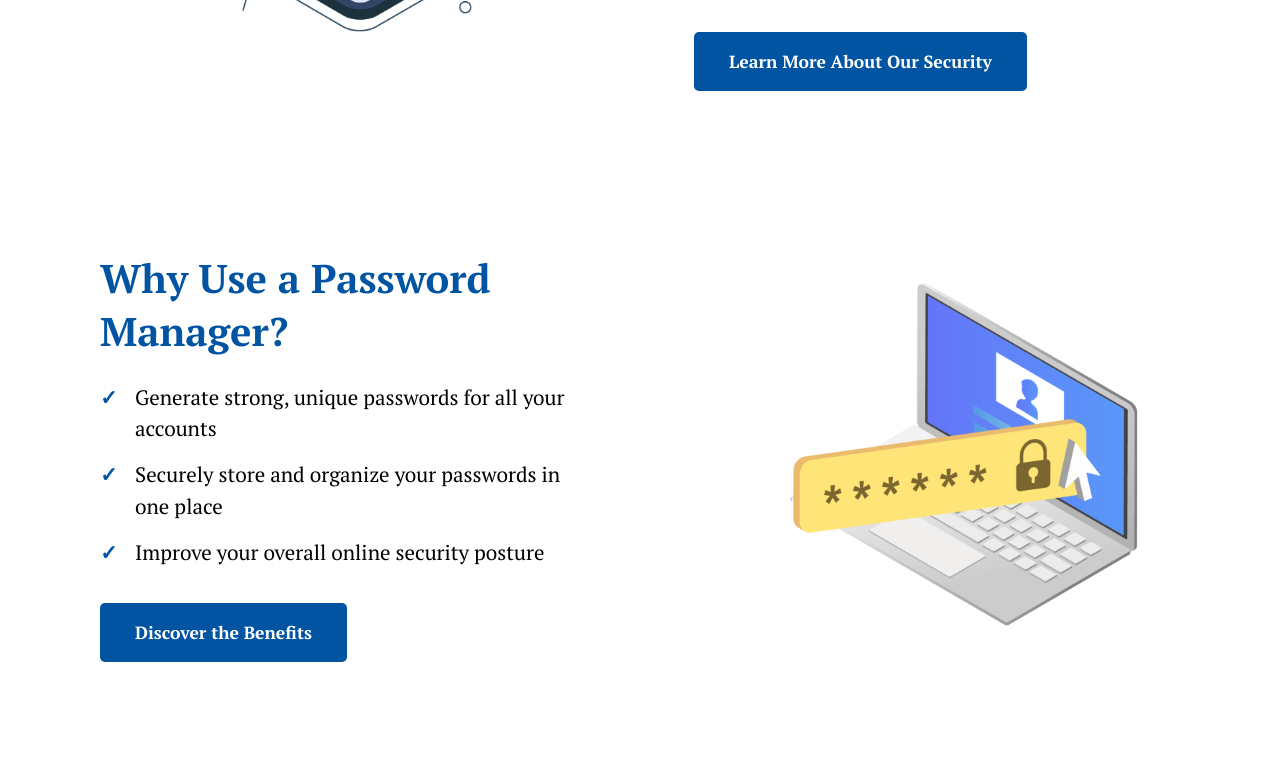
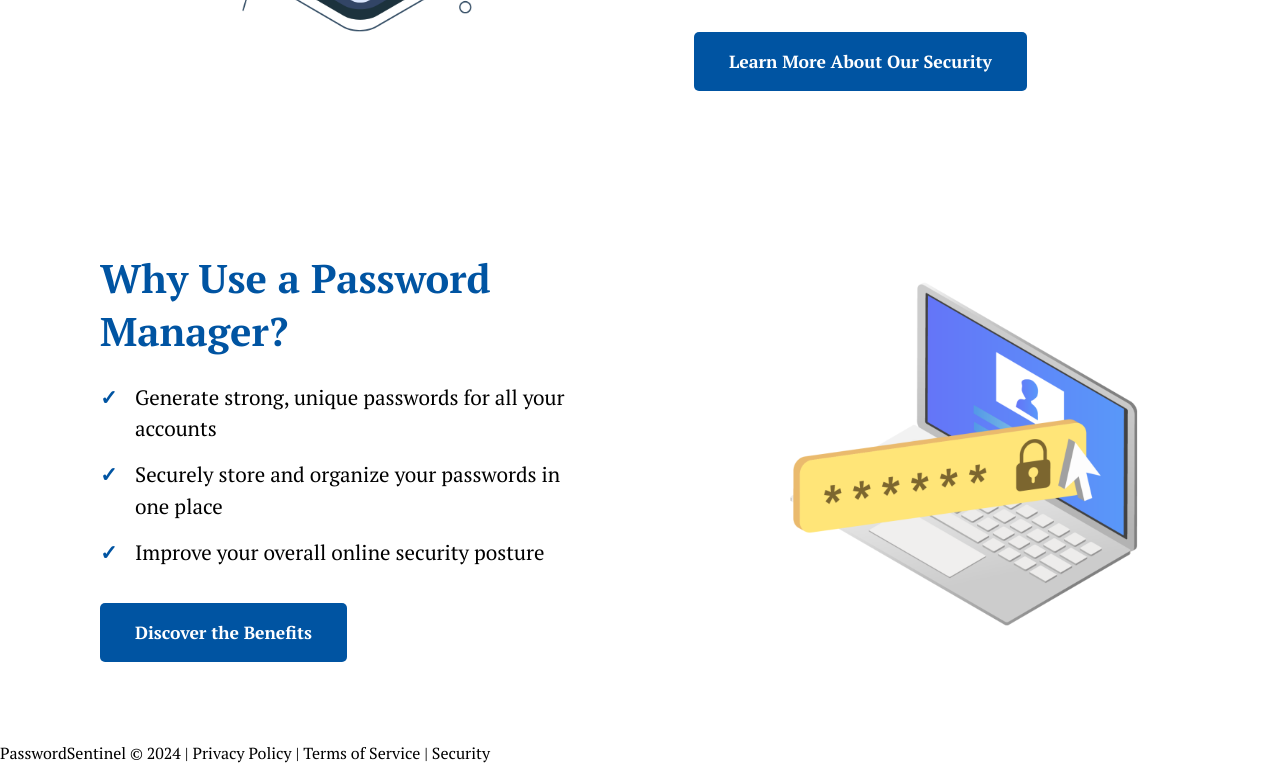
Before and after one commit to CyberSphinxxx/PasswordSentinel, a plain HTML site: page index.html in a window 1280 px wide. Shown: the part 2030-2794 px from the top of the page. Before the commit the page ends 2772 px from the top, so only its background shows below. Drawn offline with Linux system fonts and the light colour scheme.

Commit message:
Add Footers

```diff
--- a/index.html
+++ b/index.html
@@ -105,5 +105,13 @@
             <img src="/heropage/heropage-images/PasswordManager.png" alt="Password Manager Benefits Illustration">
         </div>
     </section>
+
+    <footer class="dashboard-footer">
+        <p>PasswordSentinel © 2024
+            | <a href="/policies/privacy-policy/privacy-policy.html">Privacy Policy</a>
+            | <a href="/policies/terms-of-service/terms-of-service.html">Terms of Service</a>
+            | <a href="/policies/security-policies/security-policy.html">Security</a></p>
+    </footer>
+
 </body>
 </html>
```
